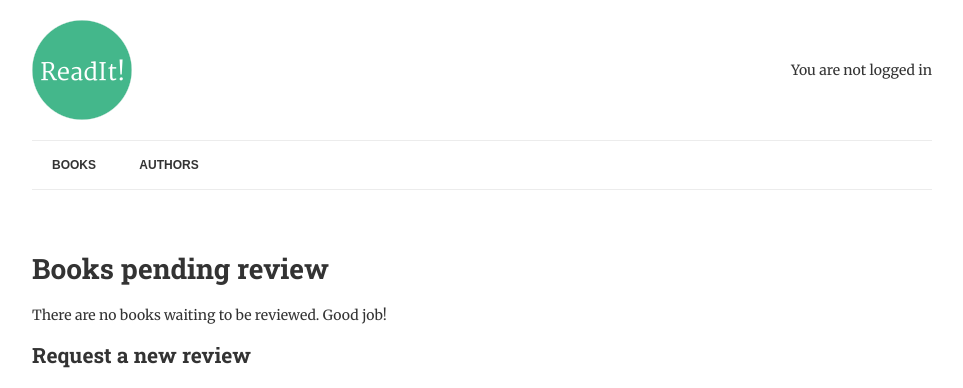
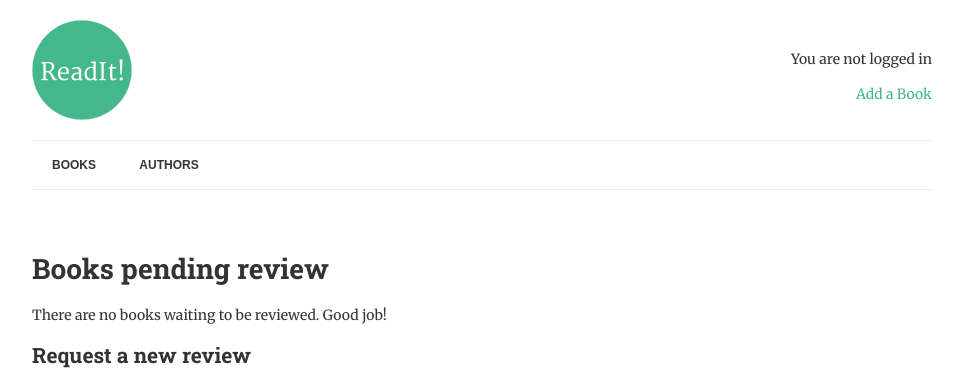
Before and after one commit to derrickstout/readit-django-project, a Django app: page /review/ in a window 1280 px wide. Shown: the top 388 px of the page, without its empty margins (158-1121 px from the left). Run offline with Django 3.2, Linux system fonts and the light colour scheme; data that the repository does not hold is empty.

Commit message:
Add custom form validation to enforce unique books by author/title validation, add link to add a book in header

```diff
--- a/books/forms.py
+++ b/books/forms.py
@@ -27,3 +27,19 @@ class BookForm(forms.ModelForm):
 	class Meta:
 		model = Book
 		fields = ['title', 'authors']
+
+	def clean(self):
+		# Super the clean mentod to maintain main validation and error messages
+		super(BookForm, self).clean()
+
+		try:
+			title = self.cleaned_data.get('title')
+			authors = self.cleaned_data.get('authors')
+			book = Book.objects.get(title=title, authors=authors)
+
+			raise forms.ValidationError(
+					'The book {} by {} already exists'.format(title, book.list_authors()),
+					code='bookexists'
+				)
+		except Book.DoesNotExist:
+			return self.cleaned_data
--- a/readit/templates/base.html
+++ b/readit/templates/base.html
@@ -26,12 +26,14 @@
 					{% else %}
 						<p>You are not logged in</p>
 					{% endif %}
+					<a href="{% url 'review-books' %}">Add a Book</a>
 				</div>
 			</header>
 
 			<nav>
 				<a href="{% url 'books' %}">Books</a>
 				<a href="{% url 'authors' %}">Authors</a>
+
 			</nav>
 
 			<main>
```
